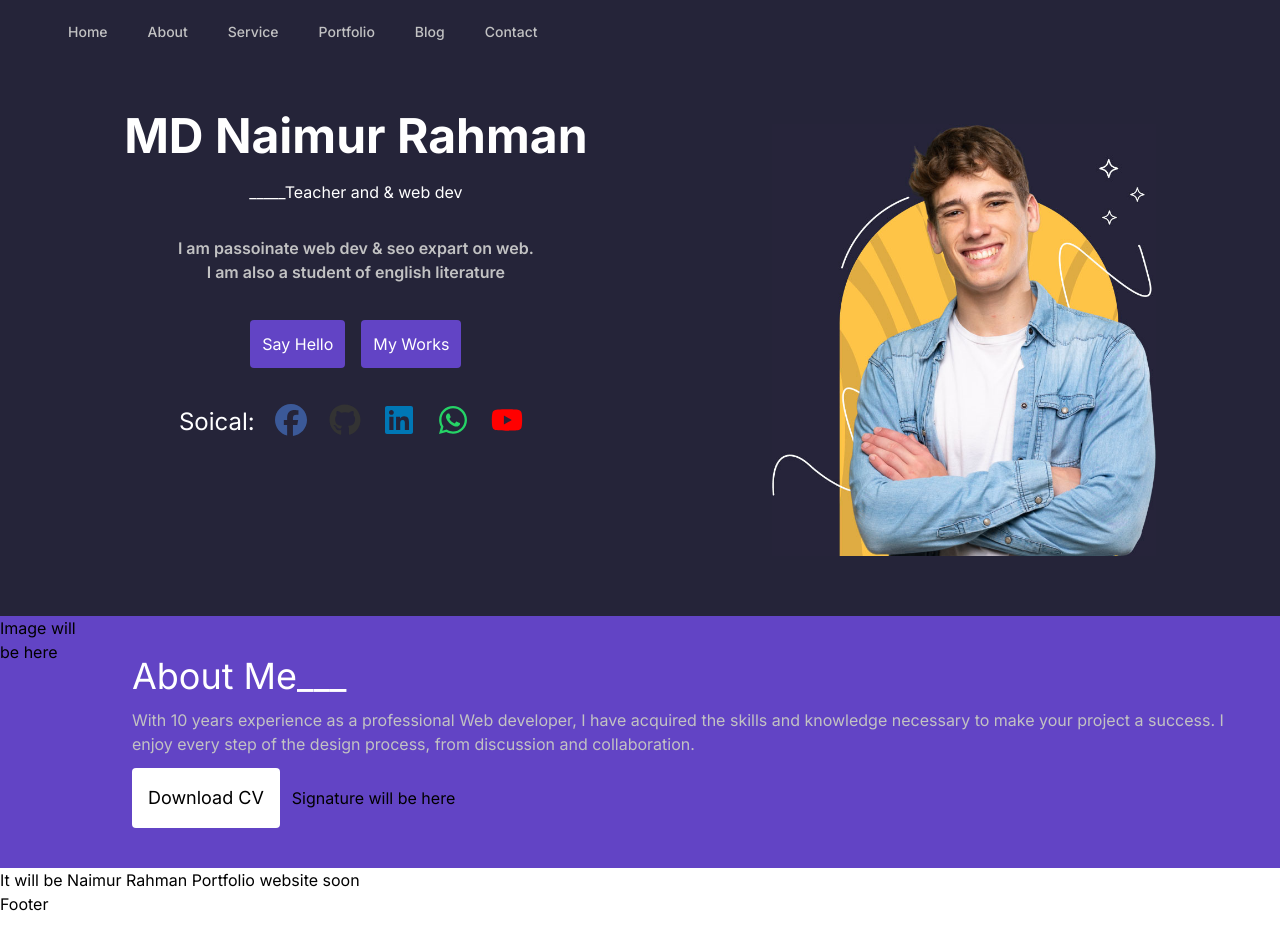
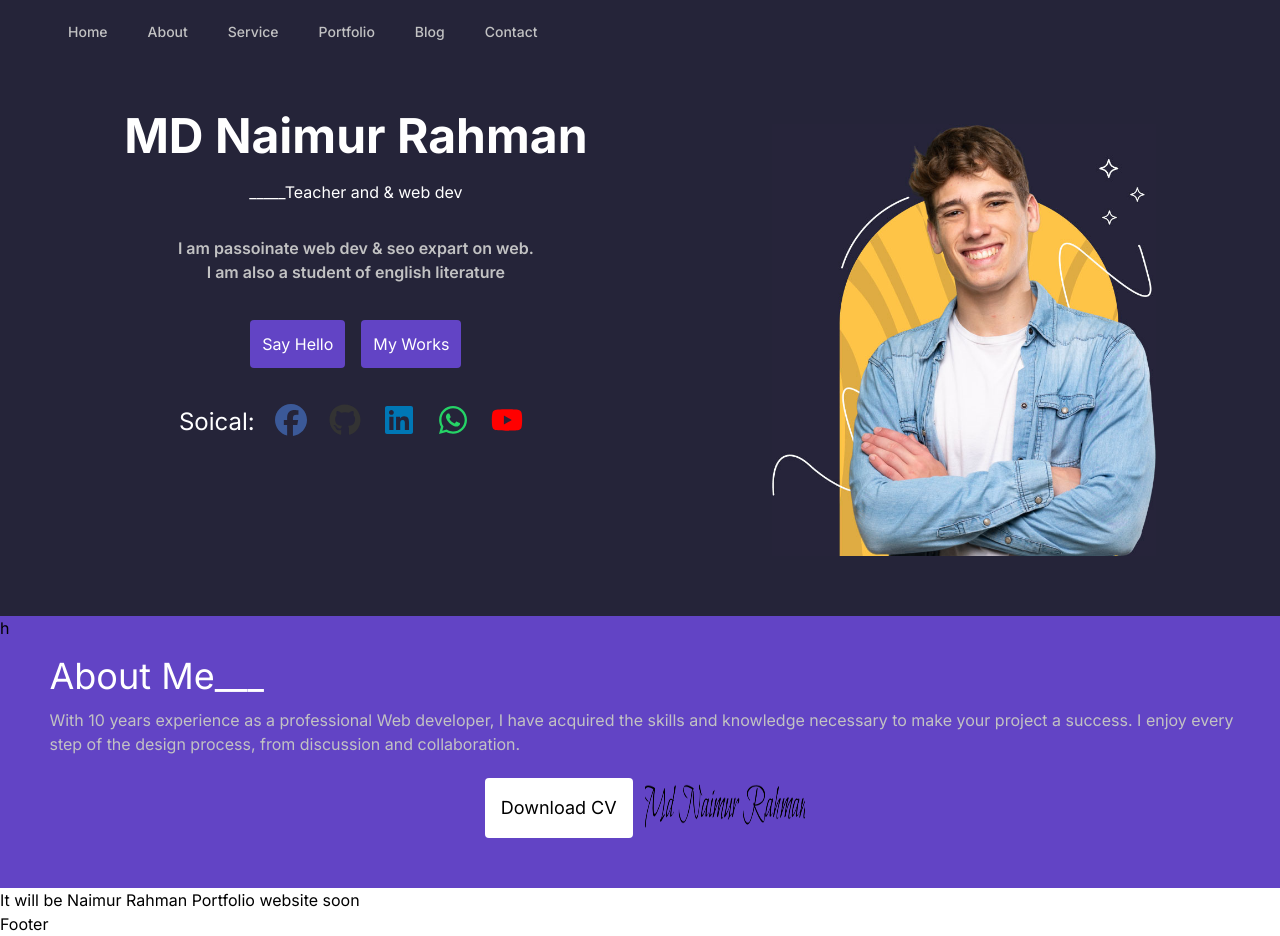
Before and after one commit to naimur202165/naimur-portfolio-nextjs, a Next.js app: page / in a window 1280 px wide. Built offline with nearby package versions, Linux system fonts and the light colour scheme.

Commit message:
signature added

```diff
--- a/src/components/AboutMe/AboutMe.js
+++ b/src/components/AboutMe/AboutMe.js
@@ -1,11 +1,12 @@
 import React from "react";
-
+import signature from "../../img/signature (1).png";
+import Image from "next/image";
 export default function AboutMe() {
   return (
     <>
       <div className="bg-pink">
         <div className="lg:flex justify-center">
-          <div className="">Image will be here</div>
+          <div className="">h</div>
           <div className="p-10">
             <div>
               <h2 className="text-white lg:text-4xl sm:text-3xl text-4xl">
@@ -18,11 +19,13 @@ export default function AboutMe() {
                 discussion and collaboration.
               </p>
             </div>
-            <div className="flex items-center gap-3">
+            <div className="flex items-center  justify-center gap-3">
               <button className="bg-white p-4 rounded text-lg">
                 Download CV
               </button>
-              <h2>Signature will be here </h2>
+              <div className="h-20 w-40 flex justify-center">
+                <Image src={signature} alt="" />{" "}
+              </div>
             </div>
           </div>
         </div>
```
Also changed, not shown: src/img/signature (1).png (added).
